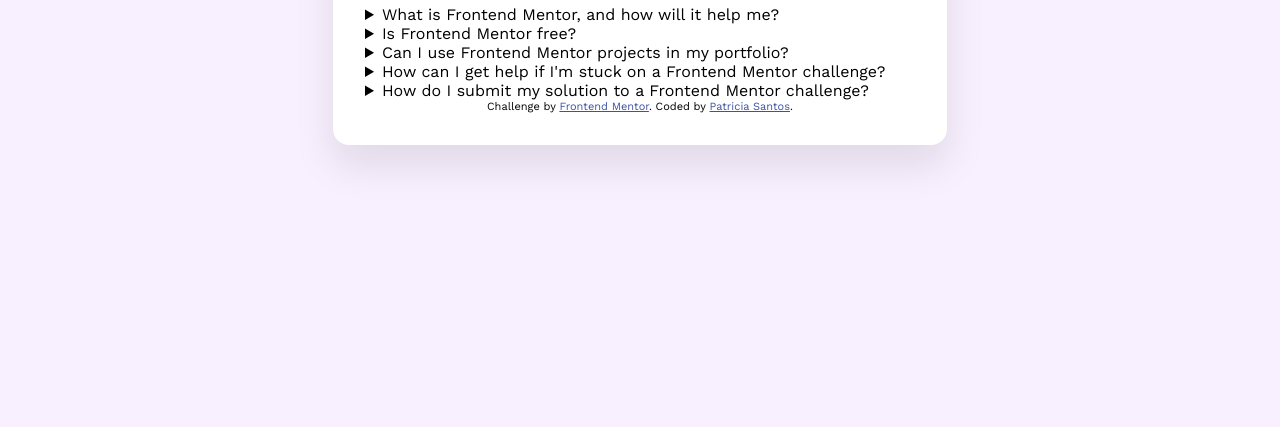
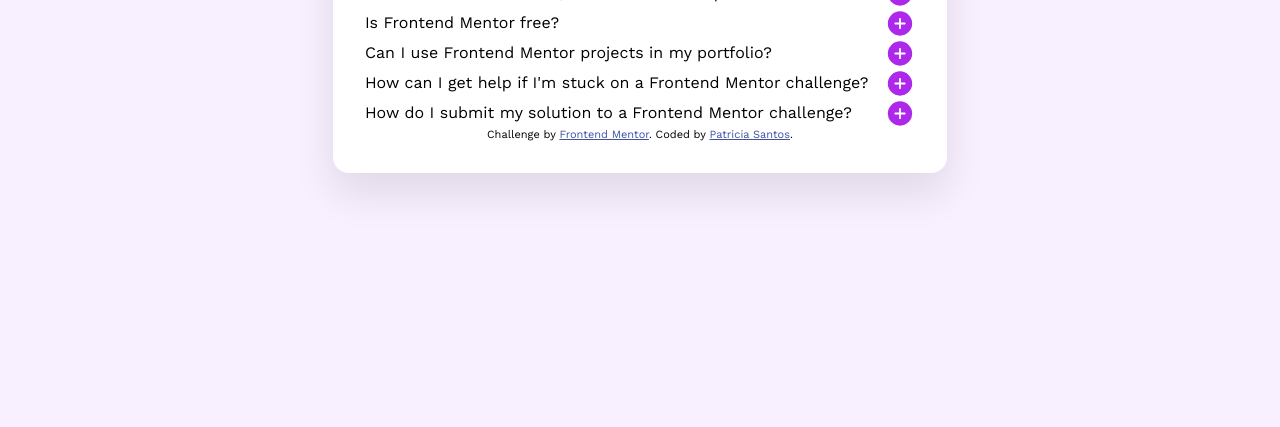
Before and after one commit to thegreencrayon/frontend-mentor, a plain HTML site: page index.html in a window 1280 px wide. Shown: the part 389-816 px from the top of the page. Drawn offline with nearby package versions, Linux system fonts and the light colour scheme.

Commit message:
Replace default triangle into plus/minus icons

```diff
--- a/style.css
+++ b/style.css
@@ -31,3 +31,23 @@
     align-items: center;
     min-height: 100vh; /*so the main element knows where to vertically center*/
 }
+
+summary {
+    display: flex;
+    list-style: none;
+    appearance: none;
+    justify-content: space-between;
+    align-items: center;
+}
+/*Makes plus icon appear as default for accordion*/
+summary::after {
+    content: "";
+    background-image: url("./assets/images/icon-plus.svg");
+    width: 30px;
+    height: 30px;
+    display: inline-block;
+}
+/*Makes minus icon appear as for accordion when opened*/
+details[open] summary::after {
+    background-image: url("./assets/images/icon-minus.svg");
+}
```
Also changed, not shown: assets/images/progress-images/plus-minus-icons.png (added), 1 other file.
